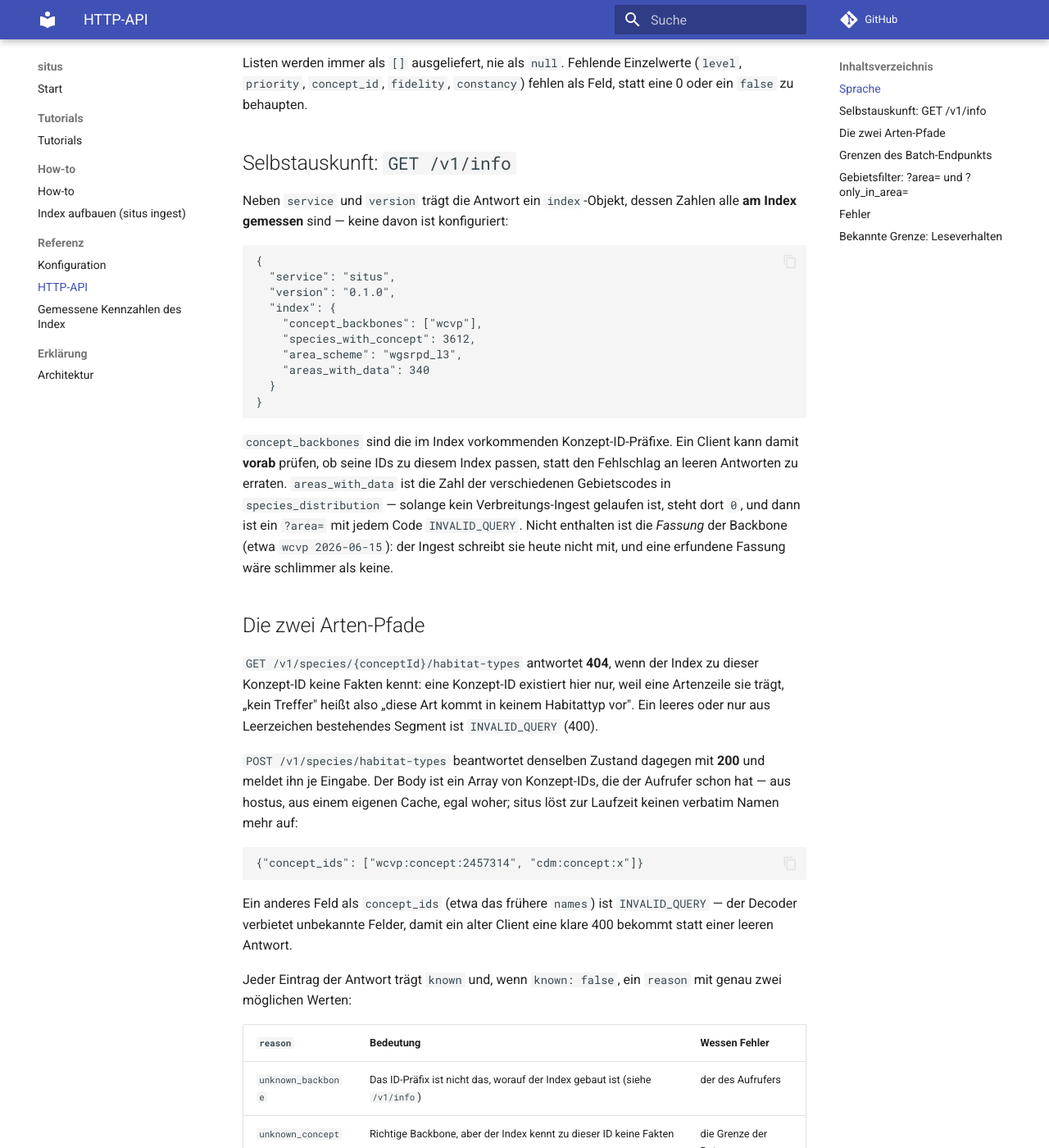
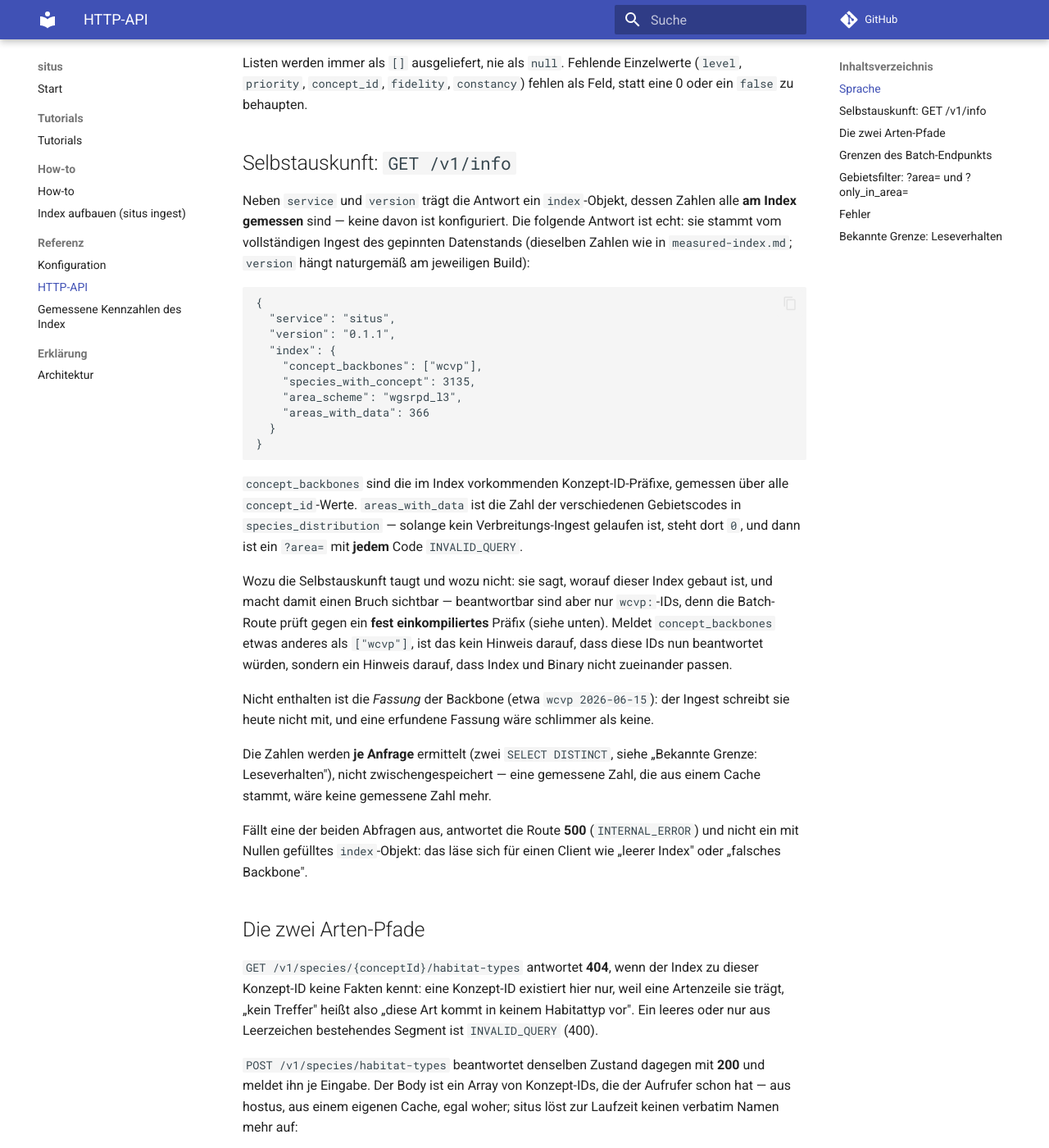
Before and after one commit to jobrunner/situs, an MkDocs documentation site: the page built from docs/reference/http-api.md, in a window 1280 px wide and 1400 px high, scrolled down 1725 px. Shown: the whole window at 82% size. Built offline with MkDocs 1.6.1 and Material for MkDocs 9.7.7, drawn with Linux system fonts in a browser that asks for light colours; comment, search, counter and statistics services are not loaded; some of the changed text lies outside the part shown.

Commit message:
docs: replace invented figures with measured ones, fix the backbone framing
Three review findings, all of them freshly introduced false statements — the
exact class of error this task was meant to remove.

1. The /v1/info example carried invented numbers (species_with_concept 3612,
   areas_with_data 340) under a sentence promising measured ones, and
   contradicted measured-index.md in the same repo. Now the measured 3135 / 366,
   with the block labelled for what it is.

2. "~3600 concepts" in docs/how-to/ingest.md and CLAUDE.md framed as real data;
   measured is 3135. The explanation offered for the gap was wrong too: only 7
   resolved names collapse onto a shared concept (3142 -> 3135), so the distance
   from the 3587 distinct names is essentially the 445 unresolvable ones, not
   synonymy. Corrected in both files and spelled out in measured-index.md.
   Also dropped the unmeasured "~3 min for the distribution step": what was
   measured is the whole ingest (5:59.98); the pacing alone computes to ~3:40.

3. unknown_backbone was documented against the index ("not what the index was
   built on, see /v1/info") while the code checks a compile-time wcvp constant.
   The constant stays — it is deliberate — so the docs now say so, in
   http-api.md and in both spec copies, including the ConceptResolution
   description that carried the same framing since task 6.

Plus the small ones: /v1/info documents its 500 (a new InternalError response
component, the first route with a tested trigger); areas_with_data no longer
claims to reveal which codes are valid; the per-request SELECT DISTINCT is named
in the known-limits section; README warns that ?area= needs a completed
distribution ingest and its Stand section covers both plans.

Claude-Session: https://claude.ai/code/session_018hB6cYcuLFFyKwW565F5bL

````diff
--- a/docs/reference/http-api.md
+++ b/docs/reference/http-api.md
@@ -66,29 +66,48 @@ statt eine 0 oder ein `false` zu behaupten.
 ## Selbstauskunft: `GET /v1/info`
 
 Neben `service` und `version` trägt die Antwort ein `index`-Objekt, dessen
-Zahlen alle **am Index gemessen** sind — keine davon ist konfiguriert:
+Zahlen alle **am Index gemessen** sind — keine davon ist konfiguriert. Die
+folgende Antwort ist echt: sie stammt vom vollständigen Ingest des gepinnten
+Datenstands (dieselben Zahlen wie in `measured-index.md`; `version` hängt
+naturgemäß am jeweiligen Build):
 
 ```json
 {
   "service": "situs",
-  "version": "0.1.0",
+  "version": "0.1.1",
   "index": {
     "concept_backbones": ["wcvp"],
-    "species_with_concept": 3612,
+    "species_with_concept": 3135,
     "area_scheme": "wgsrpd_l3",
-    "areas_with_data": 340
+    "areas_with_data": 366
   }
 }
 ```
 
-`concept_backbones` sind die im Index vorkommenden Konzept-ID-Präfixe. Ein
-Client kann damit **vorab** prüfen, ob seine IDs zu diesem Index passen, statt
-den Fehlschlag an leeren Antworten zu erraten. `areas_with_data` ist die Zahl der
-verschiedenen Gebietscodes in `species_distribution` — solange kein
-Verbreitungs-Ingest gelaufen ist, steht dort `0`, und dann ist ein `?area=` mit
-jedem Code `INVALID_QUERY`. Nicht enthalten ist die *Fassung* der Backbone (etwa
-`wcvp 2026-06-15`): der Ingest schreibt sie heute nicht mit, und eine erfundene
-Fassung wäre schlimmer als keine.
+`concept_backbones` sind die im Index vorkommenden Konzept-ID-Präfixe, gemessen
+über alle `concept_id`-Werte. `areas_with_data` ist die Zahl der verschiedenen
+Gebietscodes in `species_distribution` — solange kein Verbreitungs-Ingest
+gelaufen ist, steht dort `0`, und dann ist ein `?area=` mit **jedem** Code
+`INVALID_QUERY`.
+
+Wozu die Selbstauskunft taugt und wozu nicht: sie sagt, worauf dieser Index
+gebaut ist, und macht damit einen Bruch sichtbar — beantwortbar sind aber nur
+`wcvp:`-IDs, denn die Batch-Route prüft gegen ein **fest einkompiliertes**
+Präfix (siehe unten). Meldet `concept_backbones` etwas anderes als `["wcvp"]`,
+ist das kein Hinweis darauf, dass diese IDs nun beantwortet würden, sondern ein
+Hinweis darauf, dass Index und Binary nicht zueinander passen.
+
+Nicht enthalten ist die *Fassung* der Backbone (etwa `wcvp 2026-06-15`): der
+Ingest schreibt sie heute nicht mit, und eine erfundene Fassung wäre schlimmer
+als keine.
+
+Die Zahlen werden **je Anfrage** ermittelt (zwei `SELECT DISTINCT`, siehe
+„Bekannte Grenze: Leseverhalten"), nicht zwischengespeichert — eine gemessene
+Zahl, die aus einem Cache stammt, wäre keine gemessene Zahl mehr.
+
+Fällt eine der beiden Abfragen aus, antwortet die Route **500**
+(`INTERNAL_ERROR`) und nicht ein mit Nullen gefülltes `index`-Objekt: das läse
+sich für einen Client wie „leerer Index" oder „falsches Backbone".
 
 ## Die zwei Arten-Pfade
 
@@ -116,11 +135,20 @@ mit genau zwei möglichen Werten:
 
 | `reason` | Bedeutung | Wessen Fehler |
 |---|---|---|
-| `unknown_backbone` | Das ID-Präfix ist nicht das, worauf der Index gebaut ist (siehe `/v1/info`) | der des Aufrufers |
-| `unknown_concept` | Richtige Backbone, aber der Index kennt zu dieser ID keine Fakten | die Grenze der Daten |
+| `unknown_backbone` | Das ID-Präfix ist nicht `wcvp:` | der des Aufrufers |
+| `unknown_concept` | Präfix `wcvp:`, aber der Index kennt zu dieser ID keine Fakten | die Grenze der Daten |
 
 Zwei getrennte Werte, weil es zwei verschiedene Fehler sind: eine gemeinsame
 Bezeichnung würde die Suche im falschen System beginnen lassen.
+
+Geprüft wird gegen **`wcvp`, eine Konstante in der Binary** — nicht gegen das,
+was `/v1/info` meldet. Das ist Absicht: eine Ableitung pro Anfrage würde jede
+Batch-Anfrage eine zusätzliche Abfrage kosten, und ein Index mit gemischten
+Backbones ist ohnehin kein Zustand, den dieser Entwurf trägt. Die Folge, die man
+kennen muss: gegen einen Index, der **nicht** auf wcvp gebaut ist, meldet
+`/v1/info` treu dessen Backbone, während jede seiner IDs hier
+`unknown_backbone` bekommt. Die Selbstauskunft macht diesen Bruch sichtbar; sie
+verschiebt die Prüfung nicht.
 
 ## Grenzen des Batch-Endpunkts
 
@@ -150,8 +178,15 @@ ist. Ein leeres `concept_ids` ist ebenfalls `INVALID_QUERY`.
 ihn aus der GPS-Position ab, situs braucht deshalb keine ISO-Abbildung. Ein Code,
 für den der Index keine Daten hat, ist `INVALID_QUERY` (400) und **nicht** eine
 Liste voller „kommt nicht vor": ein Tippfehler und eine echte Abwesenheit dürfen
-nicht gleich aussehen. Welche Codes es gibt, verrät `areas_with_data` in
-`/v1/info` der Größenordnung nach.
+nicht gleich aussehen.
+
+**Welche Codes gültig sind, sagt keine Route.** `areas_with_data` in `/v1/info`
+nennt nur ihre *Anzahl* — daraus lässt sich ablesen, ob überhaupt ein
+Verbreitungs-Ingest gelaufen ist (`0` heißt nein), nicht aber, ob `GER` dabei
+ist. Ein Client, der die Codes braucht, muss sie kennen (WGSRPD Level 3 ist ein
+veröffentlichtes Vokabular) oder am 400 erkennen. Ein Endpunkt, der sie
+auflistet, ist bewusst nicht gebaut, aber die naheliegende Ergänzung, sobald
+jemand sie braucht.
 
 Mit `?area=` trägt jeder Arteneintrag ein `in_area` mit **drei** Zuständen:
 
@@ -196,3 +231,10 @@ dessen Typ-Zeile, Label und Syntaxa (N+1). Gegen eine lokale SQLite-Datei ist
 das unkritisch — die reale Ajuga-reptans-Antwort sind rund 33 Zugriffe —, aber
 bevor dieser Dienst nebenläufige Last bedient, sind die Nachlesen zu
 Sammelabfragen zusammenzufassen.
+
+`GET /v1/info` gehört in dieselbe Kategorie: es scannt je Anfrage
+`species_role.concept_id` und `species_distribution.area_code` distinct, statt
+die Zahlen zu cachen. Für eine Route, die ein Client einmal beim Start ruft, ist
+das richtig — ein Cache würde aus einer gemessenen Zahl eine behauptete machen,
+und ein Index kann sich unter dem laufenden Prozess ändern. Wer die Route in
+eine Schleife legt, sollte wissen, was sie kostet.
````
Also changed, not shown: CLAUDE.md (+9 -5 lines), README.md (+12 -1 lines), docs/how-to/ingest.md (+5 -2 lines), docs/reference/measured-index.md (+11 -2 lines), 2 other files.
